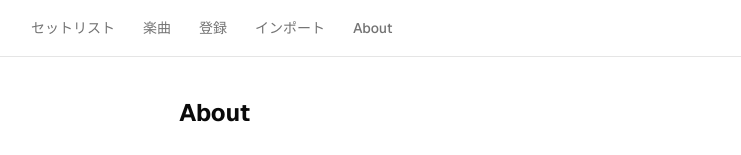
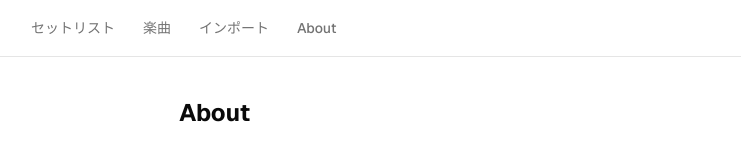
Before and after one commit to reopon/ciel-db-v2, a Next.js app: page /about in a window 1280 px wide. Shown: the top 155 px of the page, without its empty margins (189-930 px from the left). Built offline with nearby package versions, Linux system fonts and the light colour scheme.

Commit message:
Hide the register page from navigation
/register is unused (import covers the workflow now); left the route
and code in place, just dropped it from the nav.

Co-Authored-By: Claude Sonnet 5 <noreply@anthropic.com>
Claude-Session: https://claude.ai/code/session_01DhxdTQofJkD3FSC486QUfh

```diff
--- a/src/app/layout.tsx
+++ b/src/app/layout.tsx
@@ -21,7 +21,6 @@ export const metadata: Metadata = {
 const navLinks = [
   { href: "/", label: "セットリスト" },
   { href: "/music", label: "楽曲" },
-  { href: "/register", label: "登録" },
   { href: "/import", label: "インポート" },
   { href: "/about", label: "About" },
 ]
```
